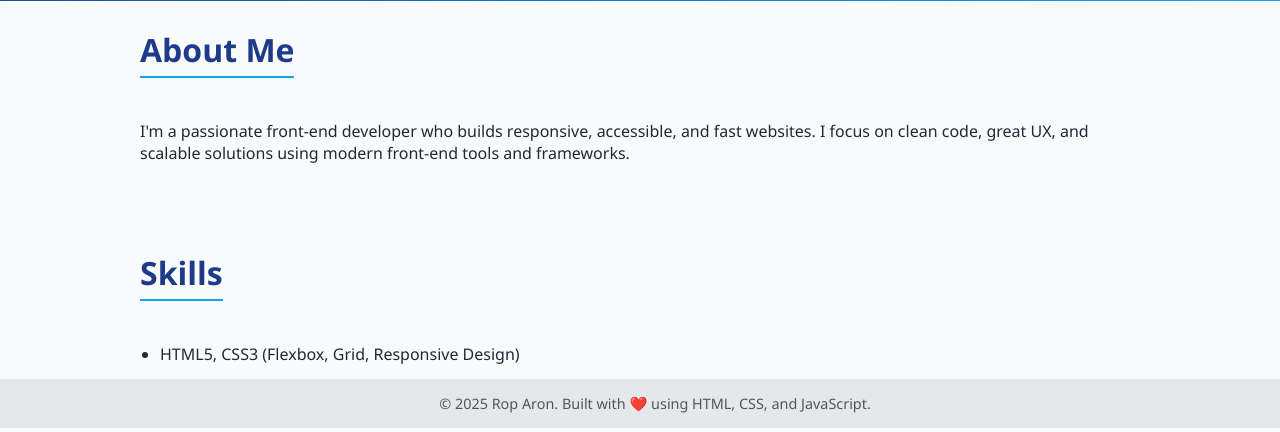
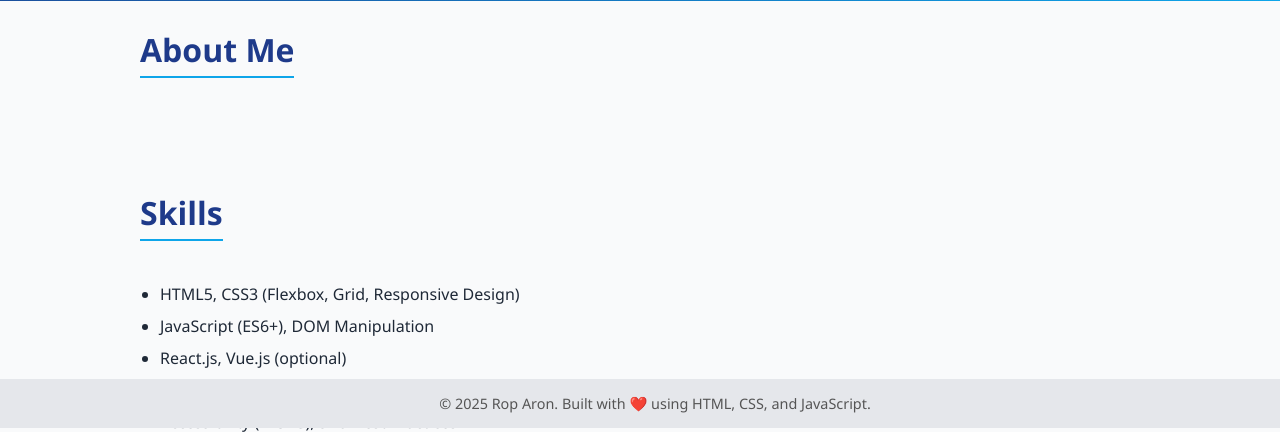
Before and after one commit to roparon/Flask_Task_App, a Flask app: template app/templates/griev.html in a window 1280 px wide. Shown: the part 372-804 px from the top of the page. Run offline with Flask 3, Linux system fonts and the light colour scheme; the template is opened without the code that fills it, so the values that code supplies are empty.

Commit message:
innitial commit

```diff
--- a/app/templates/griev.html
+++ b/app/templates/griev.html
@@ -138,10 +138,6 @@
   <main class="container">
     <section id="about">
       <h2>About Me</h2>
-      <p>
-        I'm a passionate front-end developer who builds responsive, accessible, and fast websites.
-        I focus on clean code, great UX, and scalable solutions using modern front-end tools and frameworks.
-      </p>
     </section>
 
     <section id="skills">
```
